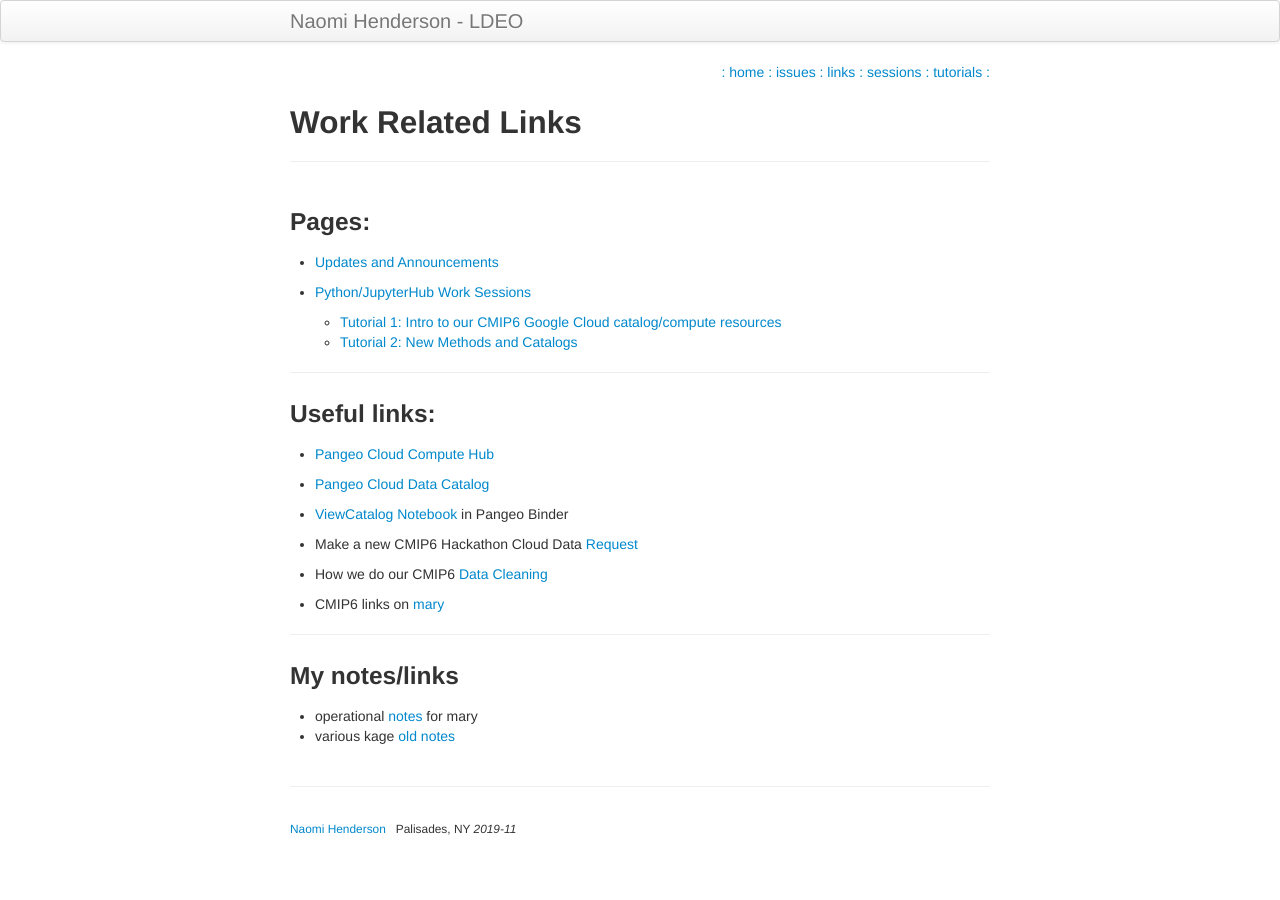
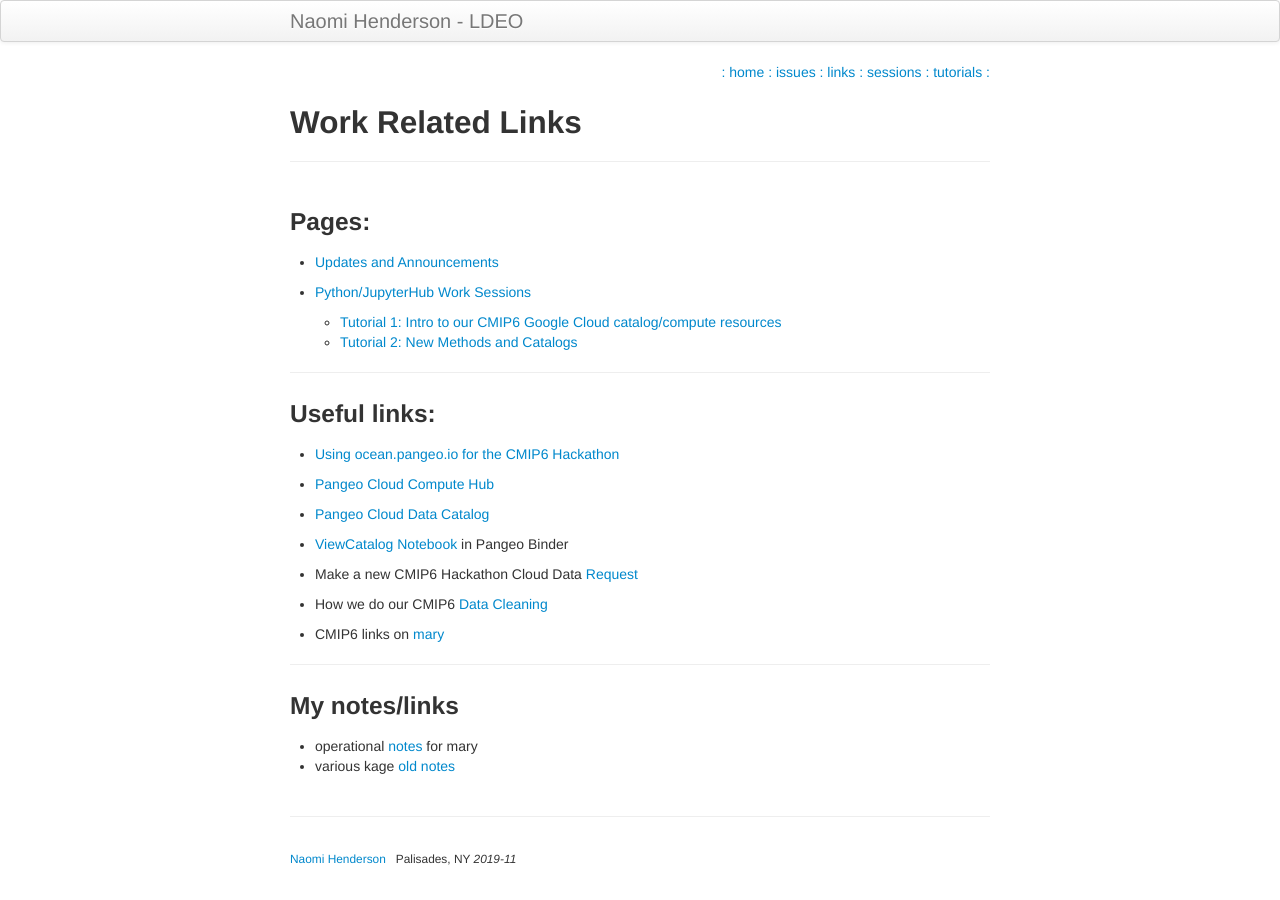
Before and after one commit to naomi-henderson/naomi-henderson.github.io, a Jekyll site: the page built from pages/links.md, in a window 1280 px wide. Built offline with Jekyll 4.4.1, drawn with Linux system fonts in a browser that asks for light colours.

Commit message:
added link to discourse page on ocean.pangeo.io

```diff
--- a/pages/links.md
+++ b/pages/links.md
@@ -15,6 +15,8 @@ description: a way to share my current projects
 --------------
 ### Useful links:
 
+- [Using ocean.pangeo.io for the CMIP6 Hackathon](https://discourse.pangeo.io/t/using-ocean-pangeo-io-for-the-cmip6-hackathon/291){:target="_blank_"}
+
 - [Pangeo Cloud Compute Hub](https://ocean.pangeo.io){:target="_blank_"}
 
 - [Pangeo Cloud Data Catalog](https://pangeo-data.github.io/pangeo-datastore){:target="_blank_"}
```
